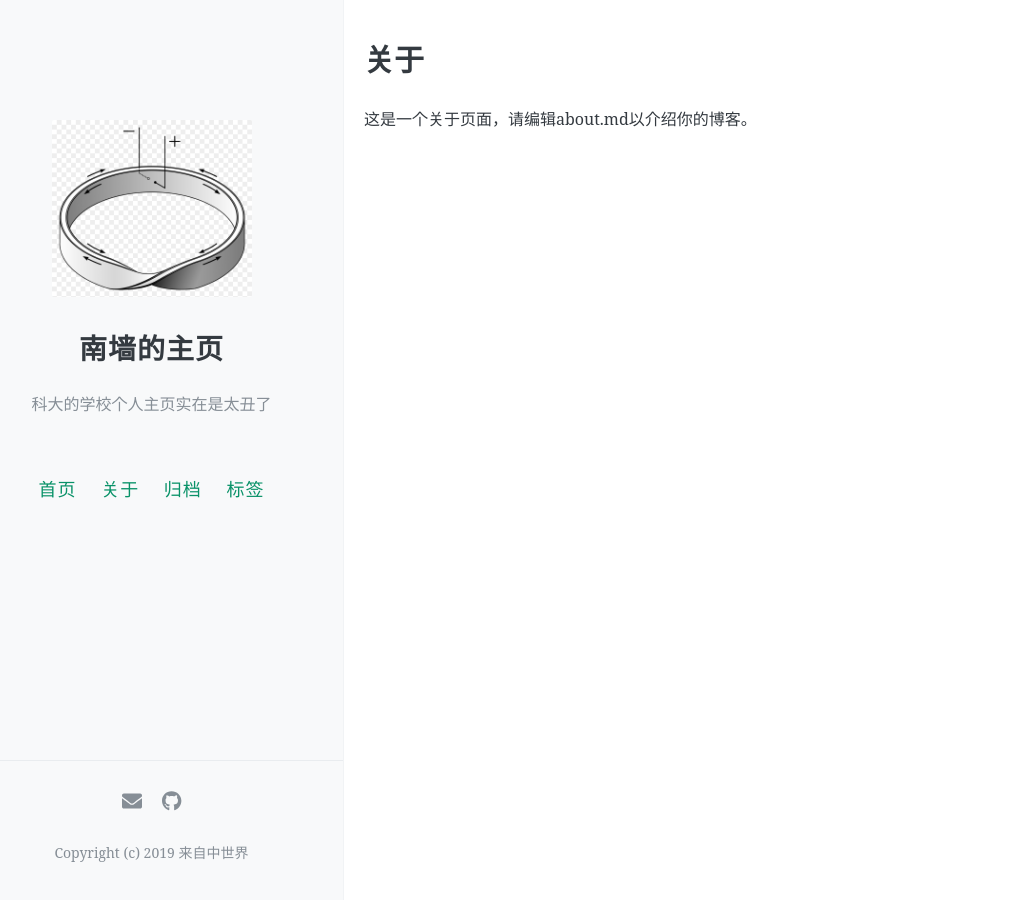
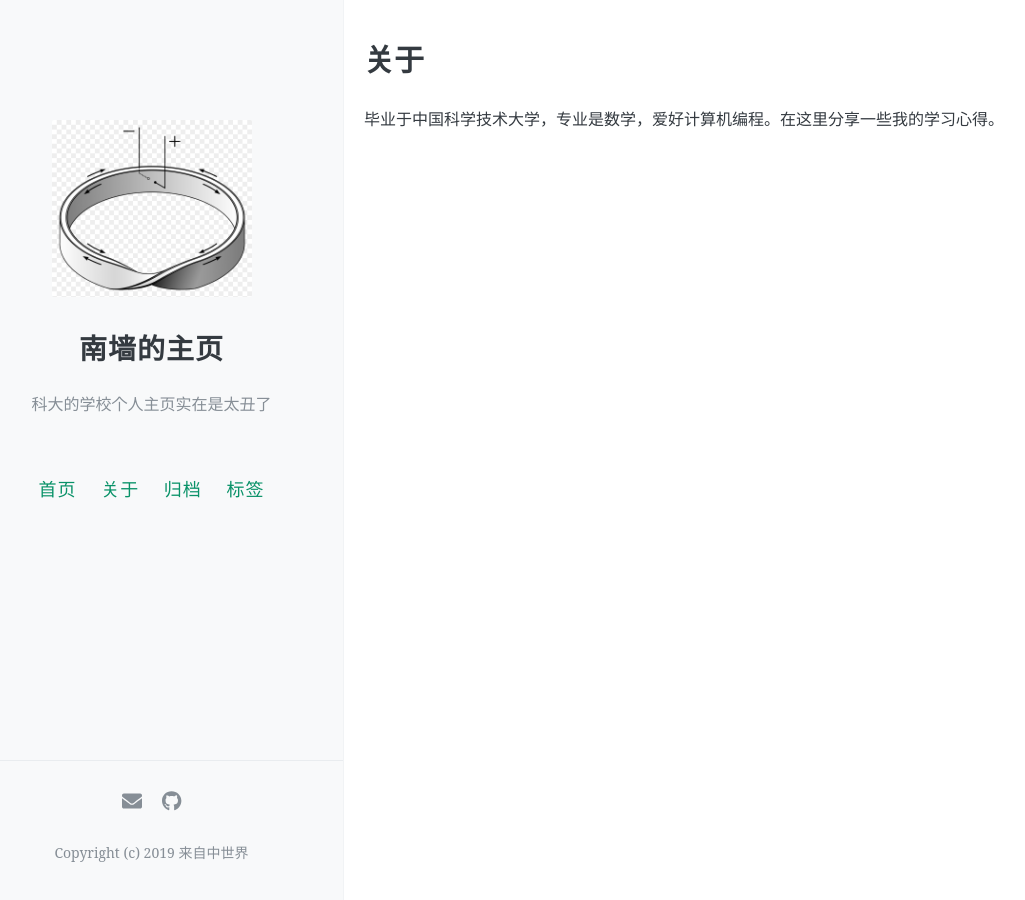
Before and after one commit to rui/rui.github.io, a Jekyll site: the page built from about.md, in a window 1280 px wide. Shown: the whole page, without its empty margins (40-1065 px from the left). Built offline with Jekyll 4.4.1, drawn with Linux system fonts in a browser that asks for light colours; comment, search, counter and statistics services are not loaded.

Commit message:
about me

```diff
--- a/about.md
+++ b/about.md
@@ -4,4 +4,4 @@ title: 关于
 permalink: /about/
 ---
 
-这是一个关于页面，请编辑about.md以介绍你的博客。
+毕业于中国科学技术大学，专业是数学，爱好计算机编程。在这里分享一些我的学习心得。
```
Also changed, not shown: md-intro.md (renamed from intro.md).
